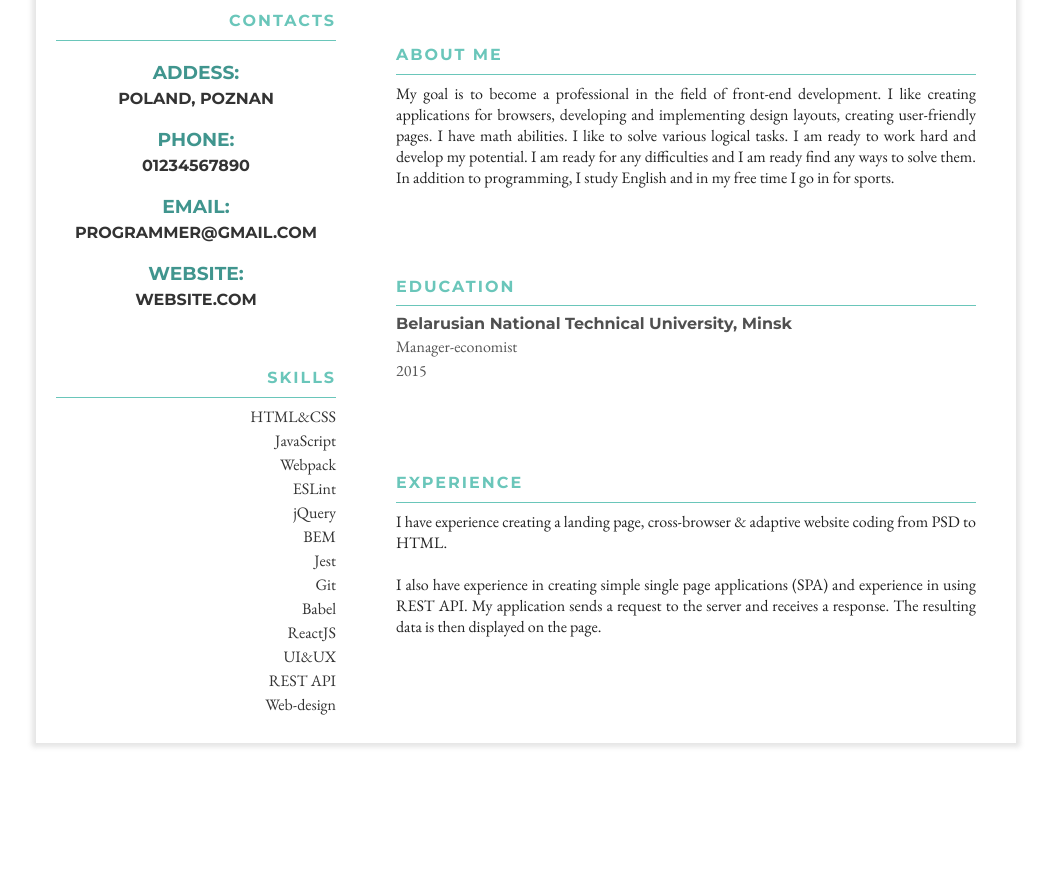
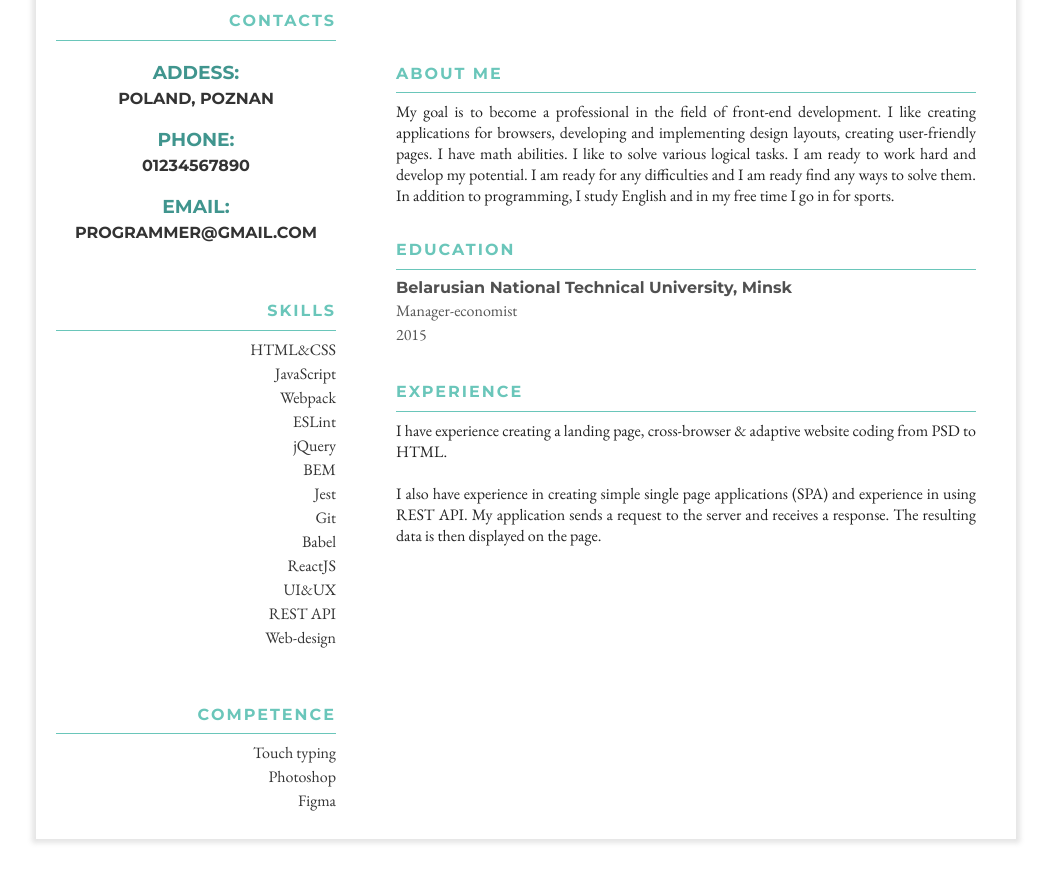
Before and after one commit to MagInventor/cv, a website built with webpack: page src/index.html in a window 1280 px wide. Shown: the part 363-1242 px from the top of the page, without its empty margins (114-1165 px from the left). Before the commit the page ends 1146 px from the top, so only its background shows below. Built offline with nearby package versions, Linux system fonts and the light colour scheme.

Commit message:
feat: add competence

```diff
--- a/src/index.css
+++ b/src/index.css
@@ -53,10 +53,10 @@ h1 {
     "main"
     "footer";
 }
-
+/*
 .field {
   display: grid;
-}
+}*/
 
 .field-header {
   grid-area: header;
@@ -138,12 +138,14 @@ h3 {
   color: #333;
 }
 
-.skills {
+.skills,
+.competence {
   padding: 25px 0;
   text-align: right;
 }
 
-.skills li {
+.skills li,
+.competence li {
   margin-bottom: 3px;
   color: #333;
   font-family: 'Garamond', 'Georgia', 'Times New Roman', serif;
@@ -161,6 +163,10 @@ main p {
   margin-bottom: 10px;
   color: #222;
   font-family: 'Garamond', 'Georgia', 'Times New Roman', serif;
+}
+
+section {
+  margin-bottom: 30px;
 }
 
 h2 {
--- a/src/js/components/aside/Aside.component.js
+++ b/src/js/components/aside/Aside.component.js
@@ -8,6 +8,7 @@ class Aside {
     this.photo.classList.add('photo');
     this.contacts = this.createSection('contacts');
     this.skills = this.createSection('skills');
+    this.competence = this.createSection('competence');
   }
 
   addPhoto() {
@@ -34,7 +35,7 @@ class Aside {
 
   addAside() {
     this.addPhoto();
-    this.aside.append(...[this.photo, this.contacts, this.skills]);
+    this.aside.append(...[this.photo, this.contacts, this.skills, this.competence]);
     return this.aside;
   }
 }
--- a/src/js/data/enData.js
+++ b/src/js/data/enData.js
@@ -2,7 +2,7 @@ const enData = {
   name: 'Paul Lushko',
   position: 'Frontend Developer',
   contacts: ['Contacts', ['Addess:', 'Poland, Poznan'], ['Phone:', '01234567890'],
-  ['Email:', 'programmer@gmail.com'], ['Website:', 'website.com']],
+  ['Email:', 'programmer@gmail.com']],
   about: ['About me',
   'My goal is to become a professional in the field of front-end development. ',
   'I like creating applications for browsers, developing and implementing design layouts, ',
@@ -20,6 +20,7 @@ const enData = {
   'The resulting data is then displayed on the page.']],
   skills: [['Skills'],['HTML&CSS', 'JavaScript', 'Webpack', 'ESLint', 'jQuery', 'BEM', 'Jest', 'Git',
   'Babel', 'ReactJS', 'UI&UX', 'REST API', 'Web-design']],
+  competence: [['Competence'], ['Touch typing', 'Photoshop', 'Figma']],
   hobby: ['Hobby', ['Travel', 'Cycling', 'Workout', 'Films', 'Music']],
 }
 
--- a/src/js/page/constituents/AsideData.js
+++ b/src/js/page/constituents/AsideData.js
@@ -17,9 +17,16 @@ class AsideData {
     document.querySelector('.skills .aside-container ul').innerHTML = this.skills;
   }
 
+  addCompetence() {
+    document.querySelector('.competence .aside-container h2').innerText = this.person.competence[0];
+    this.competence = this.person.competence[1].map(el => `<li>${el}</li>`).join('');
+    document.querySelector('.competence .aside-container ul').innerHTML = this.competence;
+  }
+
   updateAside() {
     this.addContacts();
     this.addSkills();
+    this.addCompetence();
   }
 }
 
--- a/src/js/person/Person.js
+++ b/src/js/person/Person.js
@@ -7,6 +7,7 @@ class Person {
     this.education = data.education || 'Missing';
     this.experience = data.experience || 'Missing';
     this.skills = data.skills || 'None';
+    this.competence = data.competence || 'None';
     this.hobby = data.hobby || 'None';
   }
 }
```
